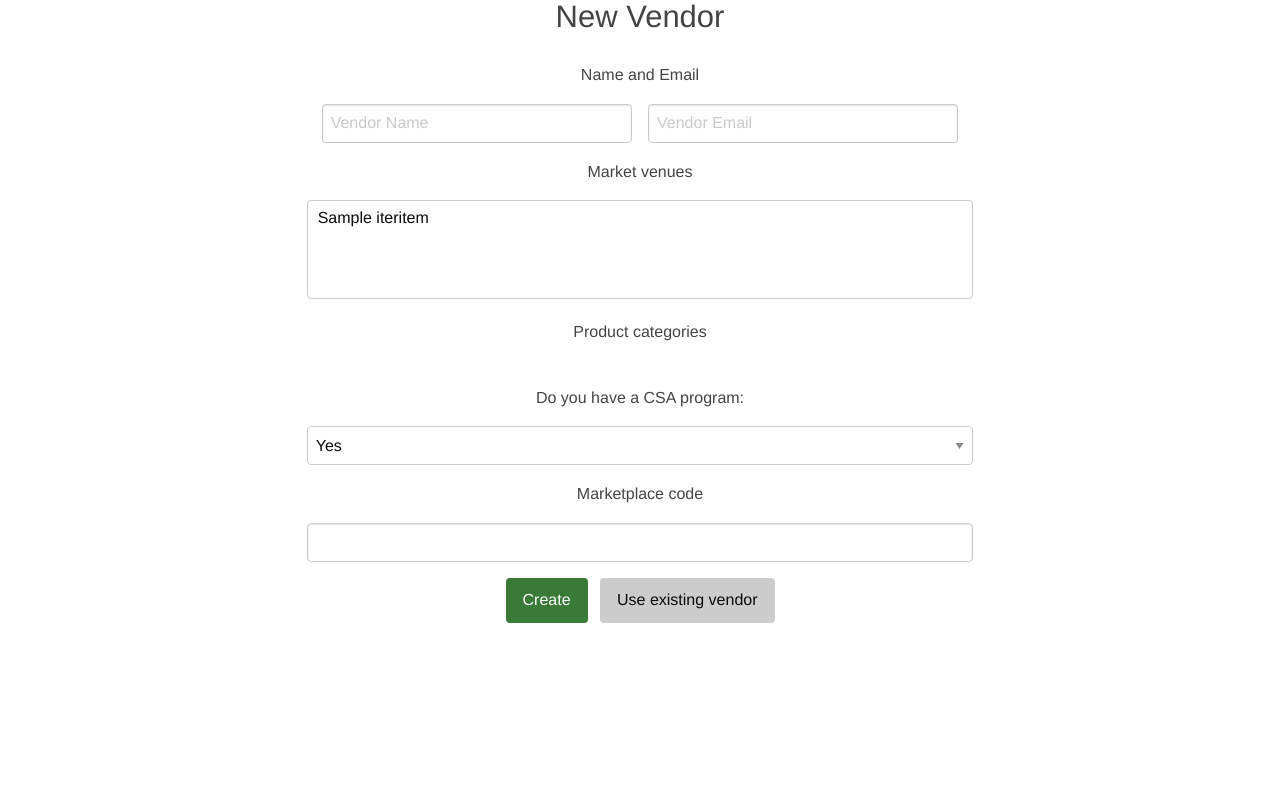
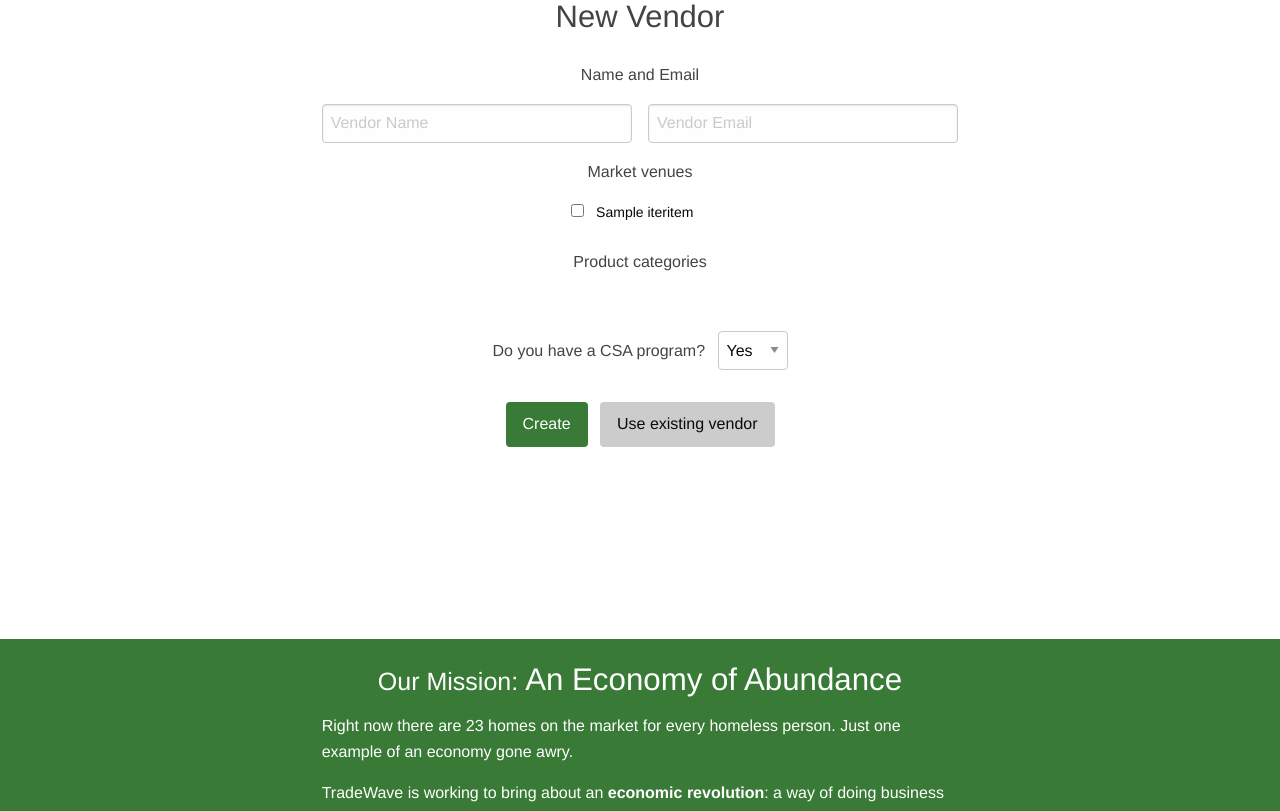
Before and after one commit to permalife/tradewave, a Django app: template tradewave/templates/tradewave/create-vendor.html in a window 1280 px wide. Shown: the part 155-966 px from the top of the page. Run offline with Django 3.2, Linux system fonts and the light colour scheme; tables that the repository leaves empty hold one stand-in row (values such as "Sample post"); the template is opened without the code that fills it: values that come from a table or form of the project are taken from there, most other values are stand-ins (such as "Sample title", 1, 10 or a date in 2020).

Commit message:
create-vendor styling

```diff
--- a/tradewave/static/css/app.css
+++ b/tradewave/static/css/app.css
@@ -284,3 +284,9 @@
 .attention {
   color: #f93906;
 }
+
+#vendor-has-csa {
+  display: inline-block;
+  width: 70px;
+  margin-left: 0.5rem;
+}
--- a/tradewave/templates/tradewave/create-vendor.html
+++ b/tradewave/templates/tradewave/create-vendor.html
@@ -31,36 +31,36 @@
       -->
     </div>
 
-    <div class="row">
+    <div class="row one-margin-bottom">
       <p>Market venues</p>
-        <select name="vendor_venues" multiple>
-          {% for venue_id, venue_name in marketplace_venues.iteritems %}
-            <option value="{{ venue_id }}"> {{venue_name}} </option>
-          {% endfor %}
-        </select>
-      </br>
+        {% for venue_id, venue_name in marketplace_venues.iteritems %}
+          <div class="inline">
+            <input type="checkbox" id="venue-{{ venue_id }}" name="venues" value="{{ venue_id }}"/>
+            <label class="" for="venue-{{ venue_id }}">{{ venue_name }}</label>
+          </div>
+        {% endfor %}
     </div>
 
-    <div class="row">
+    <div class="row one-margin-bottom">
       <p>Product categories</p>
       {% for cat_id, cat_name in product_categories.iteritems %}
-        <input type="checkbox" id="product-category-{{ cat_id }}" name="vendor_product_categories" value="{{ cat_id }}"/>
-        <label class="" for="product-category-{{ cat_id }}">{{ cat_name }}</label>
+        <div class="inline">
+          <input type="checkbox" id="product-category-{{ cat_id }}" name="vendor_product_categories" value="{{ cat_id }}"/>
+          <label class="" for="product-category-{{ cat_id }}">{{ cat_name }}</label>
+        </div>
       {% endfor %}
       </br>
     </div>
 
-    <div class="row">
-      <p>Do you have a CSA program:</p>
-      <select name="vendor_has_csa">
+    <div class="row one-margin-bottom">
+      <span>Do you have a CSA program?</span>
+      <select id="vendor-has-csa" name="vendor_has_csa">
           <option value="{{ 1 }}"> Yes </option>
           <option value="{{ 0 }}"> No </option>
       </select>
-      </br>
     </div>
 
-    <div class="row">
-      <p>Marketplace code</p>
+    <div class="row hidden">
       <input name="vendor_invite_code" type="text"/>
     </div>
 
--- a/tradewave/templates/tradewave/vendor-choose-payment.html
+++ b/tradewave/templates/tradewave/vendor-choose-payment.html
@@ -57,9 +57,8 @@
         {% endif %}
 
         <div class="row one-margin-top">
-        <!-- Be sure to verify that the correct amount has been sent -->
+          <!-- Be sure to verify that the correct amount has been sent -->
           <input type="submit" class="button" value="Continue" />
-          <!--<input type="reset" class="button secondary" value="Reset" />-->
         </div>
     </form>
     <!-- /Credit Form -->
--- a/tradewave/templates/tradewave/vendor-transaction.html
+++ b/tradewave/templates/tradewave/vendor-transaction.html
@@ -46,7 +46,6 @@
         <div class="row one-margin-top">
           <div class="">
             <input type="submit" class="button" value="Continue" />
-            <!--<input type="reset" class="button secondary" value="Reset" />-->
           </div>
         </div>
     </form>
```
